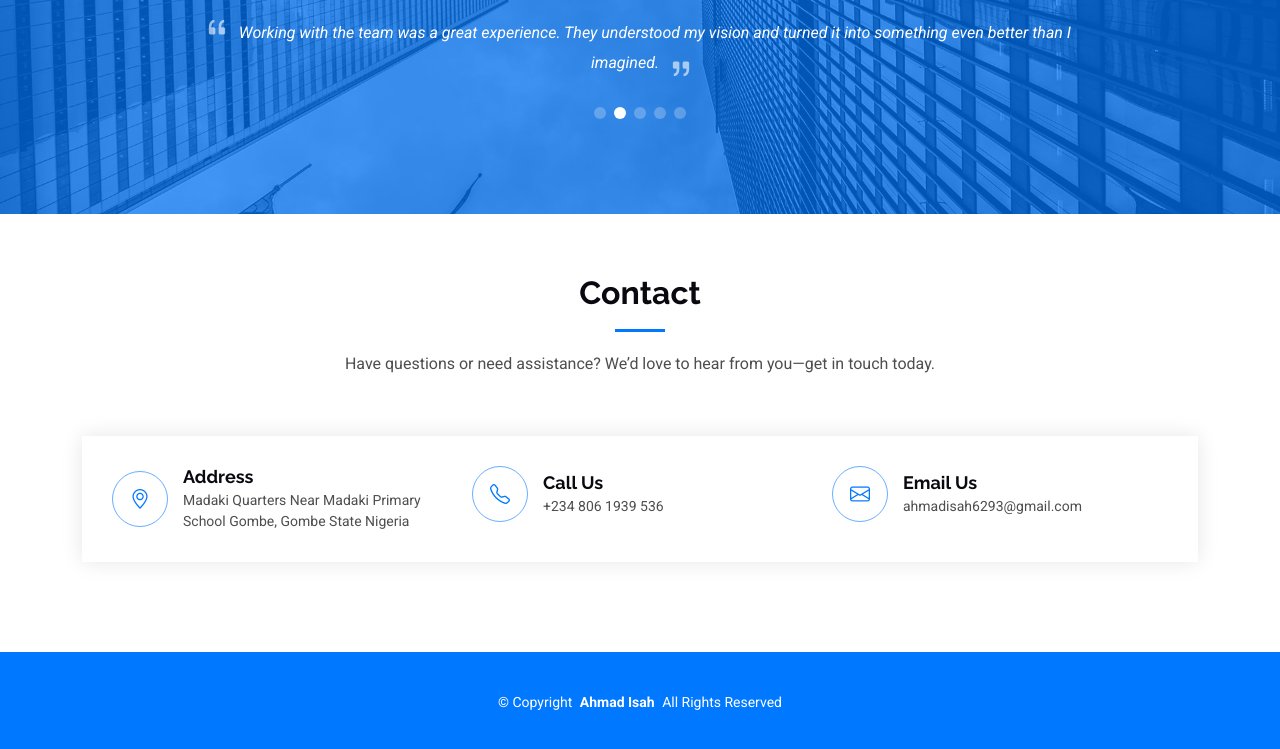
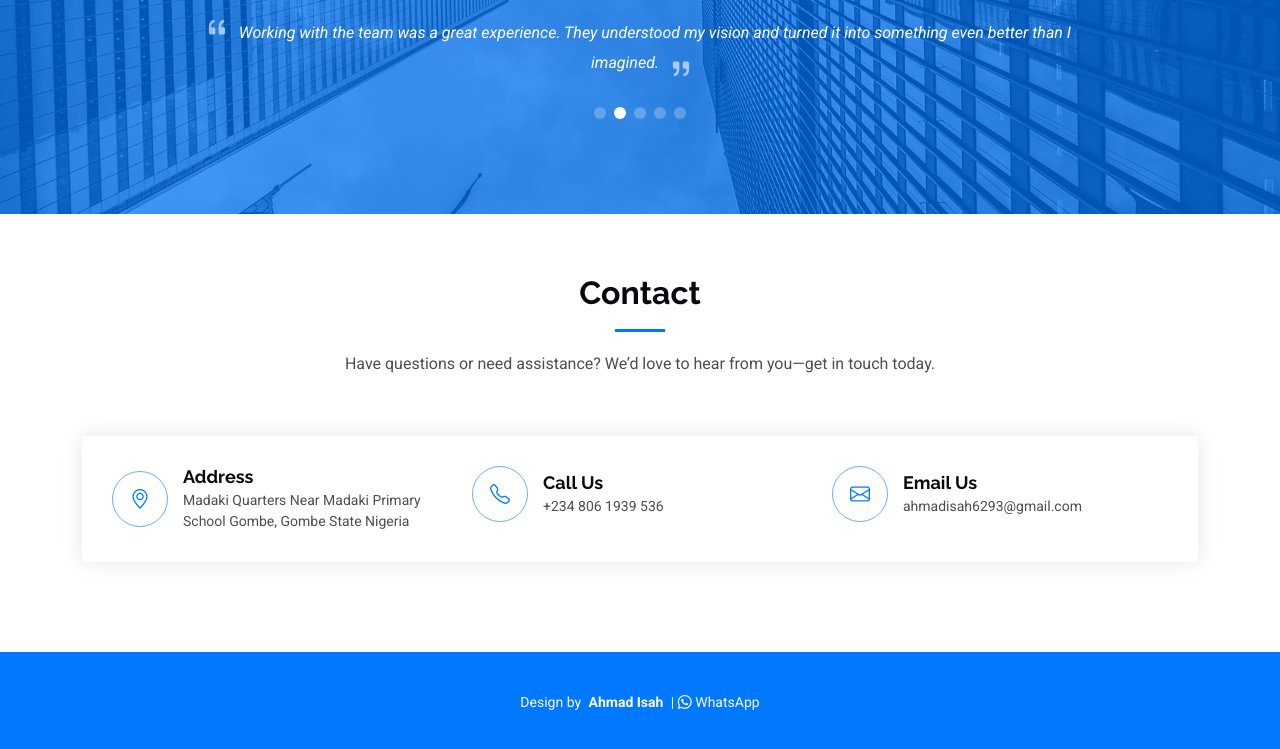
Before and after one commit to ahmadiserh/resume, a plain HTML site: page index.html in a window 1280 px wide. Shown: the part 6060-6809 px from the top of the page. Drawn offline with Linux system fonts and the light colour scheme; animation ran at ten frames a second.

Commit message:
Update index.html

```diff
--- a/index.html
+++ b/index.html
@@ -714,7 +714,13 @@
 
     <div class="container">
       <div class="text-center copyright ">
-        <p>© <span>Copyright</span> <strong class="px-1 sitename">Ahmad Isah</strong> <span>All Rights Reserved</span></p>
+        <p>
+          <span>Design by</span>
+          <strong class="px-1 sitename">Ahmad Isah</strong> |
+          <a href="https://wa.me/2348061939536" target="_blank" title="Chat on WhatsApp">
+            <i class="bi bi-whatsapp"></i> WhatsApp
+          </a>
+        </p>
       </div>
     </div>
 
```
